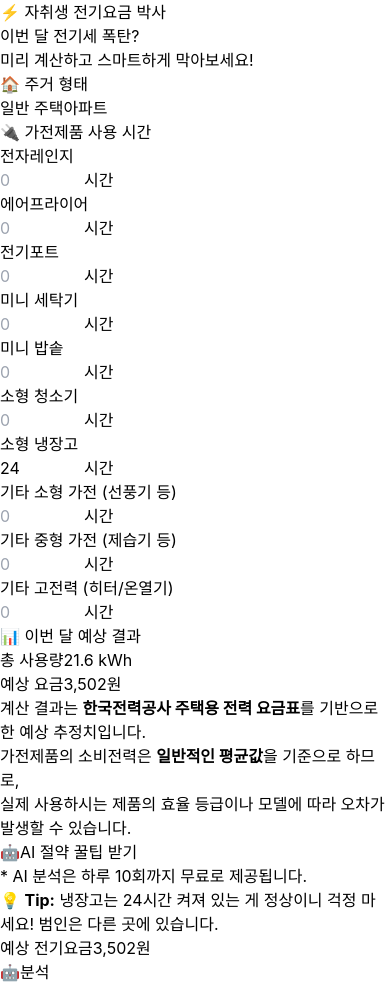
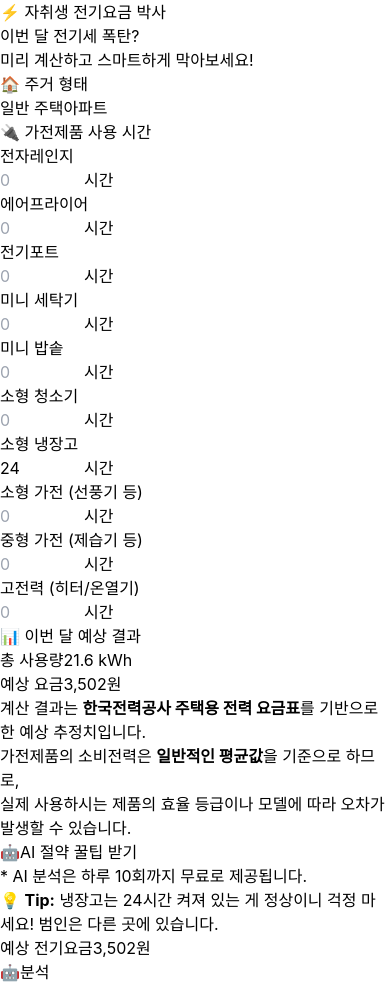
Before and after one commit to HanChangGyu/my-electric-bill, a React (Vite) app: page / in a window 390 px wide. Built offline with nearby package versions, Linux system fonts and the light colour scheme; a web font is replaced by a local one.

Commit message:
feat: 모바일 UI 최적화

```diff
--- a/src/App.jsx
+++ b/src/App.jsx
@@ -169,7 +169,7 @@ function App() {
               <div className="space-y-4">
                 {APPLIANCE_LIST.map((app) => (
                   <div key={app.id} className="flex items-center justify-between p-4 bg-gray-50 rounded-2xl border border-transparent hover:border-blue-200 transition-all group">
-                    <span className="font-medium text-gray-700 text-lg group-hover:text-blue-600 transition-colors">
+                    <span className="font-medium text-gray-700 text-sm lg:text-lg group-hover:text-blue-600 transition-colors break-keep leading-tight">
                       {app.name}
                     </span>
                     <div className="flex items-center">
--- a/src/data/constants.js
+++ b/src/data/constants.js
@@ -10,9 +10,9 @@ export const APPLIANCE_LIST = [
   { id: 'vacuum', name: '소형 청소기', power: 80, type: 'periodic' },
   // 냉장고는 24시간 가동을 고려하여 평균값인 30W로 조정
   { id: 'fridge', name: '소형 냉장고', power: 30, type: 'always' },
-  { id: 'other_small', name: '기타 소형 가전 (선풍기 등)', power: 50, type: 'periodic' },
-  { id: 'other_medium', name: '기타 중형 가전 (제습기 등)', power: 300, type: 'periodic' },
-  { id: 'other_high', name: '기타 고전력 (히터/온열기)', power: 1500, type: 'periodic' }
+  { id: 'other_small', name: '소형 가전 (선풍기 등)', power: 50, type: 'periodic' },
+  { id: 'other_medium', name: '중형 가전 (제습기 등)', power: 300, type: 'periodic' },
+  { id: 'other_high', name: '고전력 (히터/온열기)', power: 1500, type: 'periodic' }
 ];
 
 // 2.  (2024년 기준)
```
